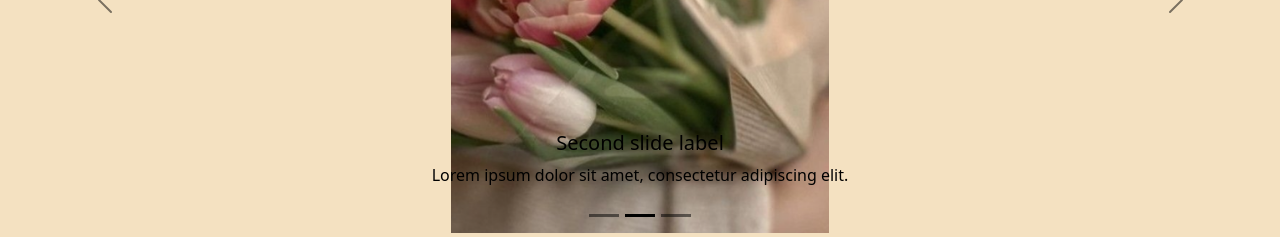
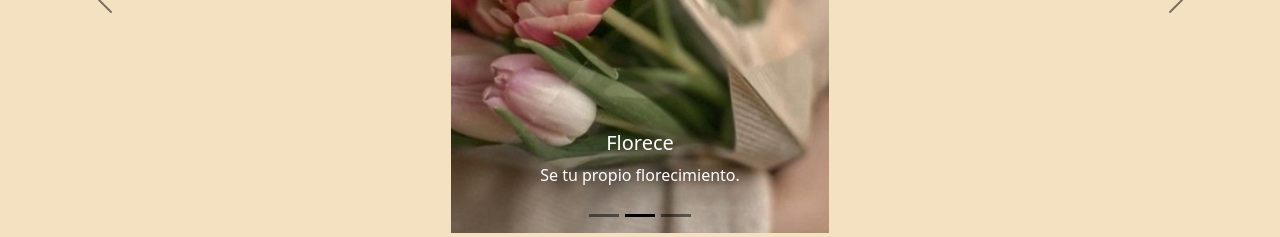
Before and after one commit to EsneiderCdD/4Geeks, a React (Vite) app: page / in a window 1280 px wide. Shown: the part 1580-1817 px from the top of the page. Built offline with nearby package versions, Linux system fonts and the light colour scheme; no server answers.

Commit message:
cambio de color del texto de carrusel

```diff
--- a/src/components/Carrusel.jsx
+++ b/src/components/Carrusel.jsx
@@ -13,8 +13,8 @@ function MiCarrusel() {
               alt="First slide"
             />
             <Carousel.Caption>
-              <h5>First slide label</h5>
-              <p>Nulla vitae elit libero, a pharetra augue mollis interdum.</p>
+              <h5>Avanza</h5>
+              <p>Para ti y por ti.</p>
             </Carousel.Caption>
           </div>
         </Carousel.Item>
@@ -28,8 +28,8 @@ function MiCarrusel() {
               alt="Second slide"
             />
             <Carousel.Caption>
-              <h5>Second slide label</h5>
-              <p>Lorem ipsum dolor sit amet, consectetur adipiscing elit.</p>
+            <h5 style={{color: 'white'}}>Florece</h5>
+            <p style={{ color: 'white' }}>Se tu propio florecimiento.</p>
             </Carousel.Caption>
           </div>
         </Carousel.Item>
@@ -43,8 +43,9 @@ function MiCarrusel() {
               alt="Third slide"
             />
             <Carousel.Caption>
-              <h5>Third slide label</h5>
-              <p>Praesent commodo cursus magna, vel scelerisque nisl consectetur.</p>
+              <h5 style={{color: 'white'}}>Tu espacio</h5>
+              <p style={{ color: 'white' }}>Armoniza tu espacio.</p>
+
             </Carousel.Caption>
           </div>
         </Carousel.Item>
```
